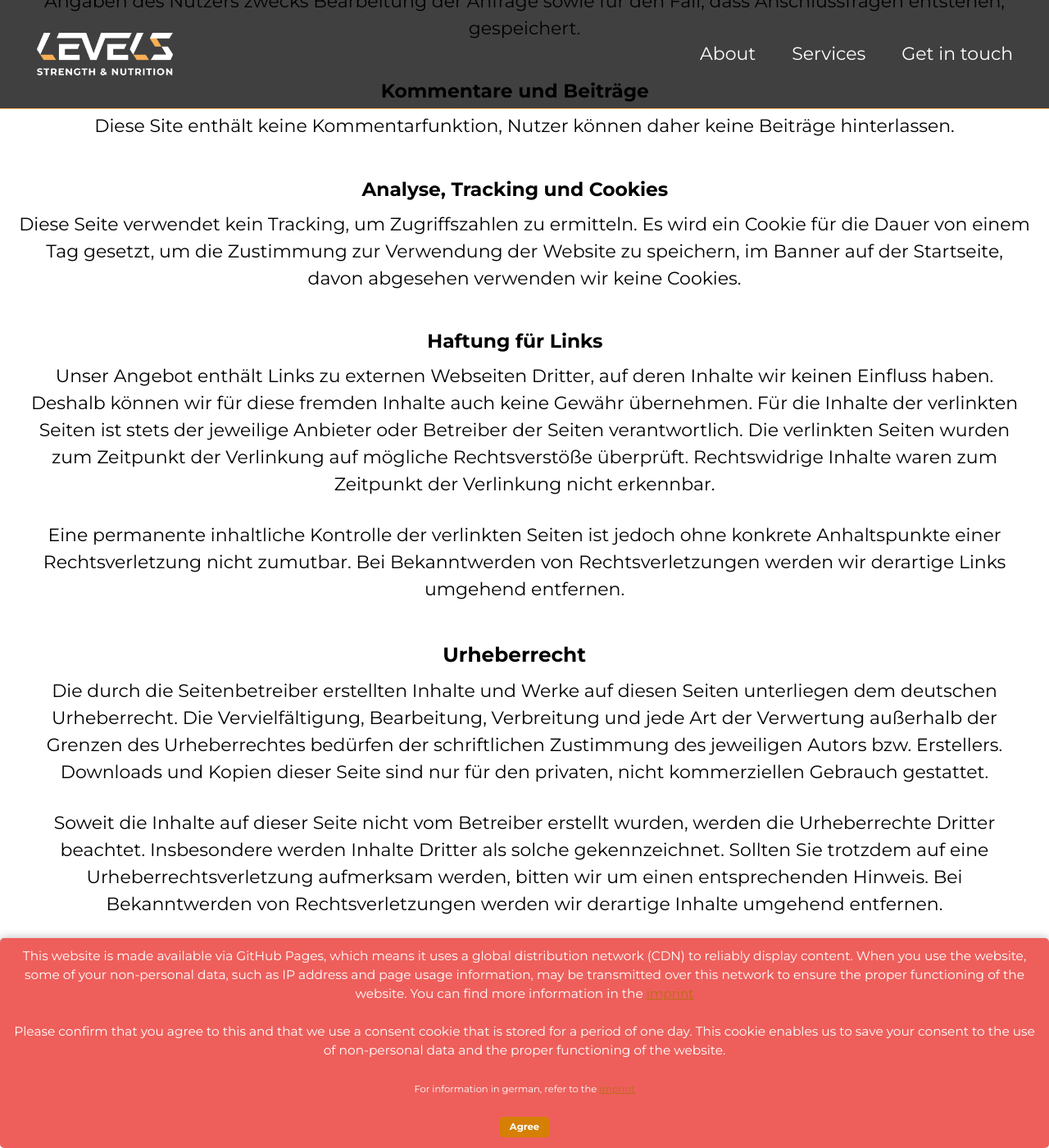
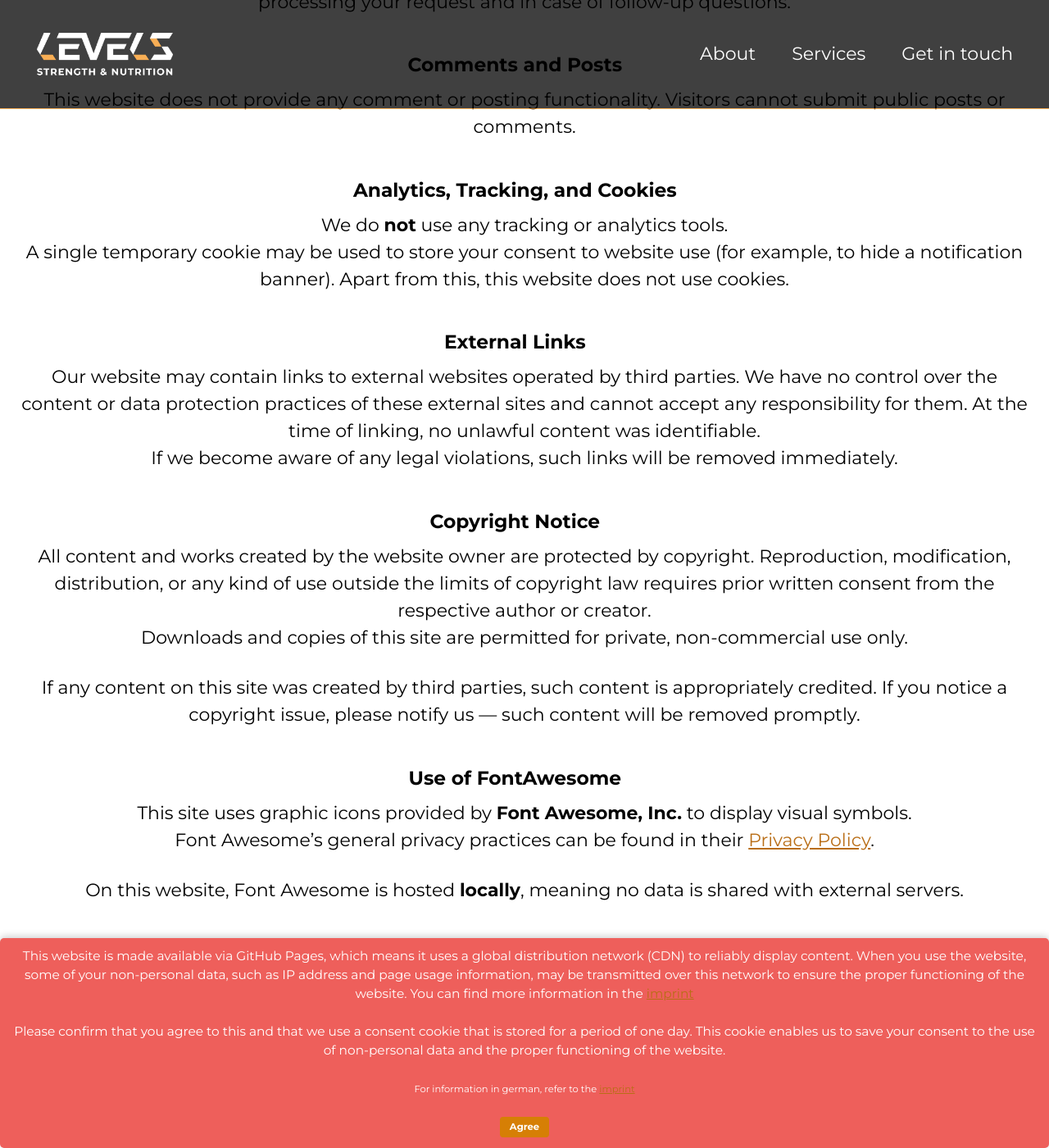
Before and after one commit to perstarke-webdev/levels-strength-site, a Jekyll site: the page built from _pages/imprint.md, in a window 1280 px wide and 1400 px high, scrolled down 2283 px. Shown: the whole window at 82% size. Built offline with Jekyll 4.4.1, drawn with Linux system fonts in a browser that asks for light colours; cached includes are drawn as plain includes; some of the changed text lies outside the part shown.

Commit message:
update imporint

```diff
--- a/_pages/imprint.md
+++ b/_pages/imprint.md
@@ -1,88 +1,88 @@
 ---
 layout: page
-title: Impressum und Datenschutz
+title: Imprint and Privacy Policy
 permalink: /imprint
 ---
 
-#### German Imprint
-This imprint & privacy note is in German, as I (Per Starke, the responsible person) am German, and it's therefore
-required by German Law. Contact me or use translation tools for an english version.
+#### Imprint
+This imprint and privacy policy apply to all content and services provided under the name **Levels Strength & Nutrition** by the responsible person listed below.
 
 <hr>
 
-#### Anbieter und Verantwortliche Person
-Per Starke, Willi-Lauf Allee 43, D-50858 Köln
+#### Provider and Responsible Person
+Christopher James Portelli
+26 Lorraine Ave
+Bardwell Valley NSW 2207
+Australia
 
-
-#### Kontakt
-Telefon: +49 160 93268817
+#### Contact
+Phone / WhatsApp: 0403 786 864
 <br>
-e-Mail: per_at_starke-team.de
+Email: info_at_levelsstrength.com.au
 <br>
 
-[Website](https://perstarke-webdev.de/)
-[Blog](https://blog.perstarke-webdev.de/)
+---
 
+## Privacy Policy
 
-## Datenschutzerklärung
+#### Scope
+This privacy policy explains the type, scope, and purpose of the collection and use of personal data by the provider named above (referred to as “we” or “the provider”) on this website (“the website” or “service”).
 
-#### Geltungsbereich
-Diese Datenschutzerklärung klärt Nutzer über die Art, den Umfang und Zwecke der Erhebung und Verwendung personenbezogener Daten durch den vorstehend genannten Anbieter Per Starke auf dieser Website (im folgenden “Angebot”) auf.<br />
-<br />
-Die rechtlichen Grundlagen des Datenschutzes finden sich in der Datenschutzgrundverordnung (DSGVO), dem Bundesdatenschutzgesetz (BDSG) und dem Telemediengesetz (TMG).<br />
-<br />
+We take your privacy seriously and handle all personal data in accordance with applicable Australian privacy laws and general data protection principles.
 
-#### Zugriffsdaten/ Server-Logfiles
-Der Webspace-Provider des Anbieters erhebt Daten über jeden Zugriff auf das Angebot (so genannte Serverlogfiles). Zu diesen Zugriffsdaten gehören:<br />
-<br />
-Name der abgerufenen Webseite, Datei, Datum und Uhrzeit des Abrufs, übertragene Datenmenge, Meldung über erfolgreichen Abruf, Browsertyp nebst Version, das Betriebssystem des Nutzers, Referrer URL (die zuvor besuchte Seite), IP-Adresse und der anfragende Provider.<br/>
-<br/>
-Der Anbieter verwendet diese Protokolldaten *nicht*!
+#### Access Data / Server Log Files
+Our hosting provider automatically collects data about every access to this website (so-called server log files). These access data include:
 
-Der Anbieter behält sich jedoch vor, die Protokolldaten nachträglich zu überprüfen, wenn aufgrund konkreter Anhaltspunkte der berechtigte Verdacht einer rechtswidrigen Nutzung besteht.
+- Name of the accessed webpage or file
+- Date and time of the request
+- Transferred data volume
+- Notification of successful retrieval
+- Browser type and version
+- User’s operating system
+- Referrer URL (the previously visited page)
+- IP address and requesting provider
 
-#### GitHub Pages und CDN-Nutzung:
+We **do not** use these log files for any form of tracking or analytics.
+However, we reserve the right to review log data if there is reasonable suspicion of unlawful use based on specific indications.
 
-Diese Website wird über [GitHub Pages](https://pages.github.com/) bereitgestellt, einem von GitHub, Inc. angebotenen Dienst, der es ermöglicht, Webseiteninhalte effizient und schnell weltweit zu verteilen. Die Verwendung von GitHub Pages integriert automatisch ein Content Delivery Network (CDN), um die Ladezeiten der Website zu optimieren und die Verfügbarkeit von Inhalten sicherzustellen.
+#### Content Delivery Network (CDN)
+This website uses a **Content Delivery Network (CDN)** to ensure fast and reliable access to its content worldwide.
+A CDN temporarily stores website files on distributed servers to reduce load times and improve availability.
 
-Durch die Nutzung dieser Website erklären Sie sich damit einverstanden, dass einige Ihrer nicht-persönlichen Daten, wie die IP-Adresse und Informationen zur Seitennutzung, über das CDN übertragen werden können, um eine optimale Leistung der Website zu gewährleisten. Diese Datenübertragung erfolgt in Übereinstimmung mit den geltenden Datenschutzbestimmungen.
+When you access this website, certain non-personal data such as your IP address and browser information may be transmitted through the CDN for technical reasons. This process complies with applicable data protection standards.
 
-Wir respektieren Ihre Privatsphäre und ergreifen angemessene Maßnahmen, um Ihre persönlichen Informationen zu schützen. Bitte beachten Sie unsere Datenschutzerklärung für weitere Informationen darüber, wie wir mit Ihren Daten umgehen.
+We take appropriate technical and organisational measures to safeguard your information and prevent any unauthorised access or misuse.
 
-Bei Fragen oder Anliegen zur Verwendung von GitHub Pages und des CDNs auf dieser Website können Sie sich gerne an uns wenden.
+#### Contact
+If you contact us (for example, via WhatsApp, phone, or email), we will store your details for the purpose of processing your request and in case of follow-up questions.
 
-#### Kontaktaufnahme
-Bei der Kontaktaufnahme mit dem Anbieter (zum Beispiel per Kontaktformular oder E-Mail) werden die Angaben des Nutzers zwecks Bearbeitung der Anfrage sowie für den Fall, dass Anschlussfragen entstehen, gespeichert.
+#### Comments and Posts
+This website does not provide any comment or posting functionality. Visitors cannot submit public posts or comments.
 
+#### Analytics, Tracking, and Cookies
+We do **not** use any tracking or analytics tools.
+A single temporary cookie may be used to store your consent to website use (for example, to hide a notification banner). Apart from this, this website does not use cookies.
 
-#### Kommentare und Beiträge
-Diese Site enthält keine Kommentarfunktion, Nutzer können daher keine Beiträge hinterlassen.
+#### External Links
+Our website may contain links to external websites operated by third parties. We have no control over the content or data protection practices of these external sites and cannot accept any responsibility for them. At the time of linking, no unlawful content was identifiable.
+If we become aware of any legal violations, such links will be removed immediately.
 
-#### Analyse, Tracking und Cookies
-Diese Seite verwendet kein Tracking, um Zugriffszahlen zu ermitteln.
-Es wird ein Cookie für die Dauer von einem Tag gesetzt, um die Zustimmung zur Verwendung der Website zu speichern, im Banner auf der Startseite, davon abgesehen verwenden wir keine Cookies.
+#### Copyright Notice
+All content and works created by the website owner are protected by copyright. Reproduction, modification, distribution, or any kind of use outside the limits of copyright law requires prior written consent from the respective author or creator.
+Downloads and copies of this site are permitted for private, non-commercial use only.
 
-#### Haftung für Links
-Unser Angebot enthält Links zu externen Webseiten Dritter, auf deren Inhalte wir keinen Einfluss haben. Deshalb können wir für diese fremden Inhalte auch keine Gewähr übernehmen. Für die Inhalte der verlinkten Seiten ist stets der jeweilige Anbieter oder Betreiber der Seiten verantwortlich. Die verlinkten Seiten wurden zum Zeitpunkt der Verlinkung auf mögliche Rechtsverstöße überprüft. Rechtswidrige Inhalte waren zum Zeitpunkt der Verlinkung nicht erkennbar.
+If any content on this site was created by third parties, such content is appropriately credited. If you notice a copyright issue, please notify us — such content will be removed promptly.
 
-Eine permanente inhaltliche Kontrolle der verlinkten Seiten ist jedoch ohne konkrete Anhaltspunkte einer Rechtsverletzung nicht zumutbar. Bei Bekanntwerden von Rechtsverletzungen werden wir derartige Links umgehend entfernen.
+#### Use of FontAwesome
+This site uses graphic icons provided by **Font Awesome, Inc.** to display visual symbols.
+Font Awesome’s general privacy practices can be found in their [Privacy Policy](https://fontawesome.com/privacy).
 
-### Urheberrecht
-Die durch die Seitenbetreiber erstellten Inhalte und Werke auf diesen Seiten unterliegen dem deutschen Urheberrecht. Die Vervielfältigung, Bearbeitung, Verbreitung und jede Art der Verwertung außerhalb der Grenzen des Urheberrechtes bedürfen der schriftlichen Zustimmung des jeweiligen Autors bzw. Erstellers. Downloads und Kopien dieser Seite sind nur für den privaten, nicht kommerziellen Gebrauch gestattet.
+On this website, Font Awesome is hosted **locally**, meaning no data is shared with external servers.
 
-Soweit die Inhalte auf dieser Seite nicht vom Betreiber erstellt wurden, werden die Urheberrechte Dritter beachtet. Insbesondere werden Inhalte Dritter als solche gekennzeichnet. Sollten Sie trotzdem auf eine Urheberrechtsverletzung aufmerksam werden, bitten wir um einen entsprechenden Hinweis. Bei Bekanntwerden von Rechtsverletzungen werden wir derartige Inhalte umgehend entfernen.
+#### Data Access, Correction, and Deletion
+You have the right to request information about any personal data we store about you.
+You may also request correction or deletion of your data, provided no legal obligation requires us to retain it.
 
-#### Datenschutzerklärung für die Nutzung von FontAwesome
-Auf unseren Seiten verwenden wir grafische Symbole von FontAwesome,
-einem Visualisierungsdienst der Firma Font Awesome, Inc. Dieser Dienst
-erlaubt die Darstellung diverser Icon-Symbole auf unseren Seiten.
+---
 
-FontAwesome nutzt anonyme Zugriffsdaten, die in deren
-[privacy policy](https://fontawesome.com/privacy) spezifiziert sind.
-
-Auf dieser Webseite wird FontAwesome allerdings lokal gehostet und somit keine Daten an FontAwesome weitergegeben.
-<br/>
-
-
-#### Widerruf, Änderungen, Berichtigungen und Aktualisierungen
-Der Nutzer hat das Recht, auf Antrag unentgeltlich Auskunft zu erhalten über die personenbezogenen Daten, die über ihn gespeichert wurden. Zusätzlich hat der Nutzer das Recht auf Berichtigung unrichtiger Daten, Sperrung und Löschung seiner personenbezogenen Daten, soweit dem keine gesetzliche Aufbewahrungspflicht entgegensteht.<br />
+© Levels Strength & Nutrition — All rights reserved.
```
